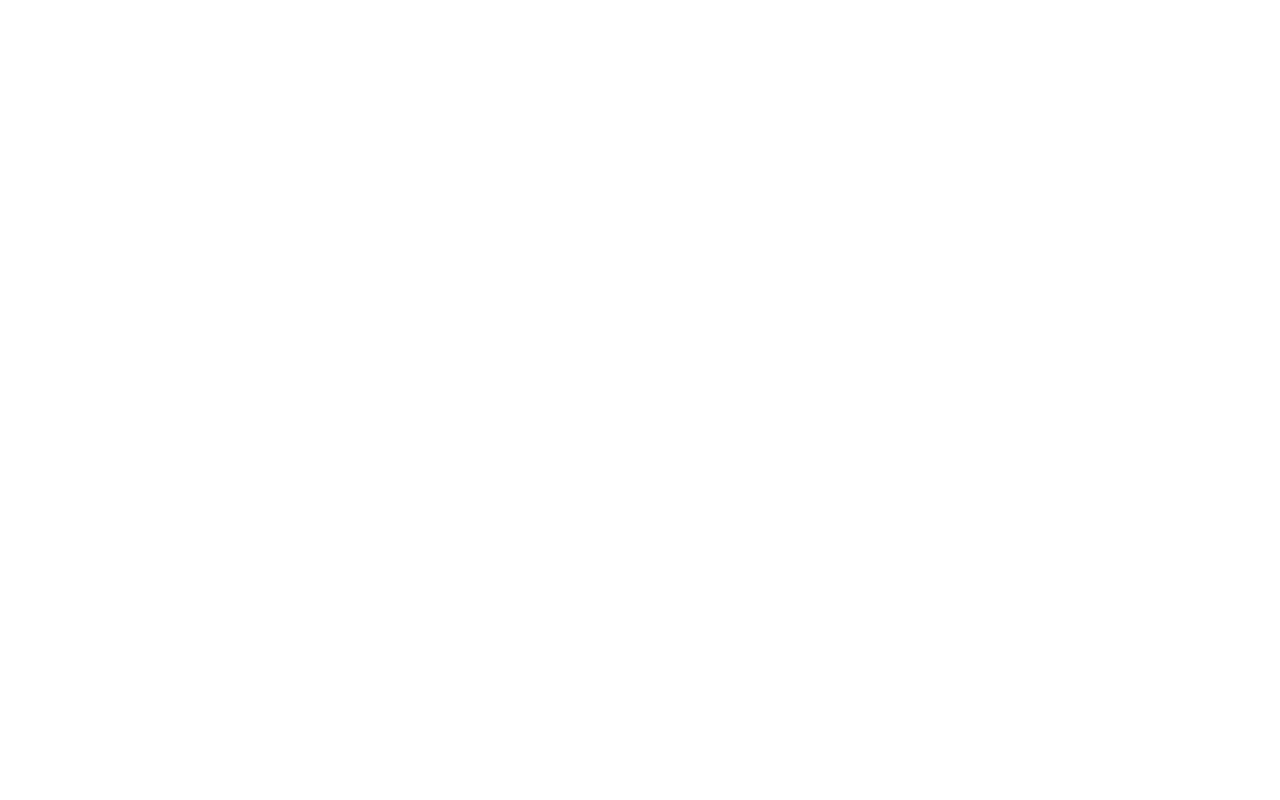
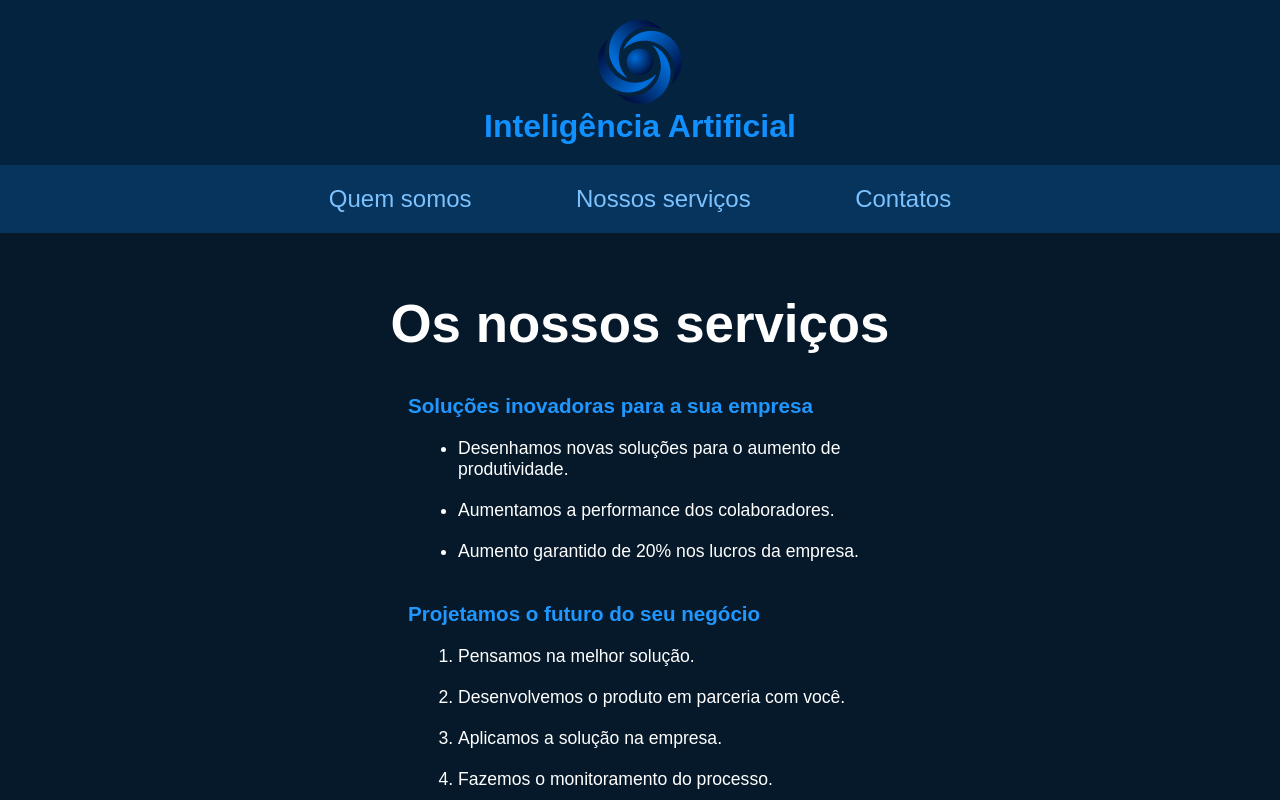
Before and after one commit to DouglasGDev/html-css, a plain HTML site: page servicos.html in a window 1280 px wide. Shown: the top 800 px of the page. Drawn offline with Linux system fonts and the light colour scheme.

Commit message:
criado a pagina serviços

```diff
--- a/assets/css/estilos.css
+++ b/assets/css/estilos.css
@@ -126,3 +126,36 @@ body {
     background-color: #02111f;
     color: gray;
 }
+
+/*---------------------------*/
+/* Serviços */
+
+.container-servicos {
+    background-color: #05192a;
+    font-size: 1.1em;
+    padding: 60px;
+    overflow: auto;
+}
+
+.container-servicos h1 {
+    font-size: 3em;
+    color: #fff;
+    margin-bottom: 20px;
+}
+
+.container-servicos h3 {
+    color: #2097ff;
+    padding: 20px 0;
+}
+
+.container-servicos article {
+    width: 40%;
+    margin: auto;
+    float: center;
+}
+
+.container-servicos li {
+    margin-bottom: 20px;
+    margin-left: 50px;
+    color: #fff;
+}
--- a/contatos.html
+++ b/contatos.html
@@ -0,0 +1,84 @@
+<!DOCTYPE html>
+<html lang="pt-br">
+
+<head>
+    <meta charset="UTF-8">
+    <meta http-equiv="X-UA-Compatible" content="IE=edge">
+    <meta name="viewport" content="width=device-width, initial-scale=1.0">
+    <title>Inteligência Artificial</title>
+
+    <!--Estilo da página-->
+    <link rel="stylesheet" href="assets/css/estilos.css">
+
+    <!--Favicon-->
+    <link rel="shortcut icon" href="assets/images/logo_empresa.png" type="image/png">
+</head>
+
+<body>
+
+    <!-- Cabeçalho -->
+
+    <header class="container-cabecalho">
+        <a href="index.html">
+            <img src="assets/images/logo_empresa.png" alt="logo da empresa" title="Inteligência Artificial">
+        </a>
+        <h3>Inteligência Artificial</h3>
+    </header>
+
+    <!--Navegação-->
+
+    <nav class="container-navegacao">
+        <a href="index.html">Quem somos</a>
+        <a href="servicos.html">Nossos serviços</a>
+        <a href="contatos.html">Contatos</a>
+    </nav>
+
+    <!--Quem somos-->
+
+    <section class="container-quem-somos">
+        <article class="servico">
+            <img src="assets/images/icon_ai.png" class="icone" alt="icone" title="Inteligência Artificial" >
+            <p class="servico-texto">
+                Somos especialistas em <span class="servico-texto-realce">Inteligência Artificial (AI)</span><br>
+                Trabalhamos para encontrar soluções tecnologicamente inteligentes para todas as áreas empresariais.
+            </p>
+        </article>
+
+        <article class="servico">
+            <img src="assets/images/icon_lab.png" class="icone" alt="icone" title="Laboratório moderno" >
+            <p class="servico-texto">
+                Os nossos laboratórios são os mais modernos da atualidade.
+            </p>
+        </article>
+
+        <article class="servico">
+            <img src="assets/images/icon_computer.png" class="icone" alt="icone" title="Programadores experientes" >
+            <p class="servico-texto">
+                Os nossos colaboradores são os técnicos mais experientes do mercado.
+            </p>
+        </article>
+    </section>
+
+    <!--Ver serviços ou contatos-->
+    <section class="container-servicos-contatos">
+        <h1>Obtenha mais informações na área de serviço e entre em contato conosco.</h1>
+        <div class="botoes-servicos-contatos">
+            <a href="servicos.html">Ver serviços</a>
+            <a href="contatos.html">Contatos</a>
+        </div>
+    </section>
+
+    <!-- Rodapé -->
+    <footer class="footer">
+        Inteligência Artificial &copy; <span id="ano">Ano atual</span> | &reg; Todos os direitos reservados.
+    </footer>
+
+    <script>
+        //Javscript pegar ano atual
+        const anoAtual = new Date().getFullYear();
+        document.getElementById("ano").textContent = `${anoAtual}`;
+    </script>
+
+</body>
+
+</html>
--- a/servicos.html
+++ b/servicos.html
@@ -0,0 +1,92 @@
+<!DOCTYPE html>
+<html lang="pt-br">
+
+<head>
+    <meta charset="UTF-8">
+    <meta http-equiv="X-UA-Compatible" content="IE=edge">
+    <meta name="viewport" content="width=device-width, initial-scale=1.0">
+    <title>Inteligência Artificial</title>
+
+    <!--Estilo da página-->
+    <link rel="stylesheet" href="assets/css/estilos.css">
+
+    <!--Favicon-->
+    <link rel="shortcut icon" href="assets/images/logo_empresa.png" type="image/png">
+</head>
+
+<body>
+
+    <!-- Cabeçalho -->
+
+    <header class="container-cabecalho">
+        <a href="index.html">
+            <img src="assets/images/logo_empresa.png" alt="logo da empresa" title="Inteligência Artificial">
+        </a>
+        <h3>Inteligência Artificial</h3>
+    </header>
+
+    <!--Navegação-->
+
+    <nav class="container-navegacao">
+        <a href="index.html">Quem somos</a>
+        <a href="servicos.html">Nossos serviços</a>
+        <a href="contatos.html">Contatos</a>
+    </nav>
+
+    <!--Serviços-->
+
+    <section class="container-servicos">
+        <h1 class="text-center">Os nossos serviços</h1>
+
+        <article>
+
+            <h3>Soluções inovadoras para a sua empresa</h3>
+            <ul>
+
+                <li>Desenhamos novas soluções para o aumento de produtividade.</li>
+                <li>Aumentamos a performance dos colaboradores.</li>
+                <li>Aumento garantido de 20% nos lucros da empresa.</li>
+
+            </ul>
+
+        </article>
+
+        <article>
+
+            <h3>Projetamos o futuro do seu negócio</h3>
+            <ol>
+
+                <li>Pensamos na melhor solução.</li>
+                <li>Desenvolvemos o produto em parceria com você.</li>
+                <li>Aplicamos a solução na empresa.</li>
+                <li>Fazemos o monitoramento do processo.</li>
+
+            </ol>
+        </article>
+
+
+    </section>
+
+
+    <!--Ver serviços ou contatos-->
+    <section class="container-servicos-contatos">
+        <h1>Obtenha mais informações na área de serviço e entre em contato conosco.</h1>
+        <div class="botoes-servicos-contatos">
+            <a href="contatos.html">Contatos</a>
+        </div>
+    </section>
+
+    <!-- Rodapé -->
+    <footer class="footer">
+        Inteligência Artificial &copy; <span id="ano">Ano atual</span> | &reg; Todos os direitos reservados.
+    </footer>
+
+    <script>
+        //Javscript pegar ano atual
+        const anoAtual = new Date().getFullYear();
+        document.getElementById("ano").textContent = `${anoAtual}`;
+    </script>
+
+</body>
+
+</html>
```
